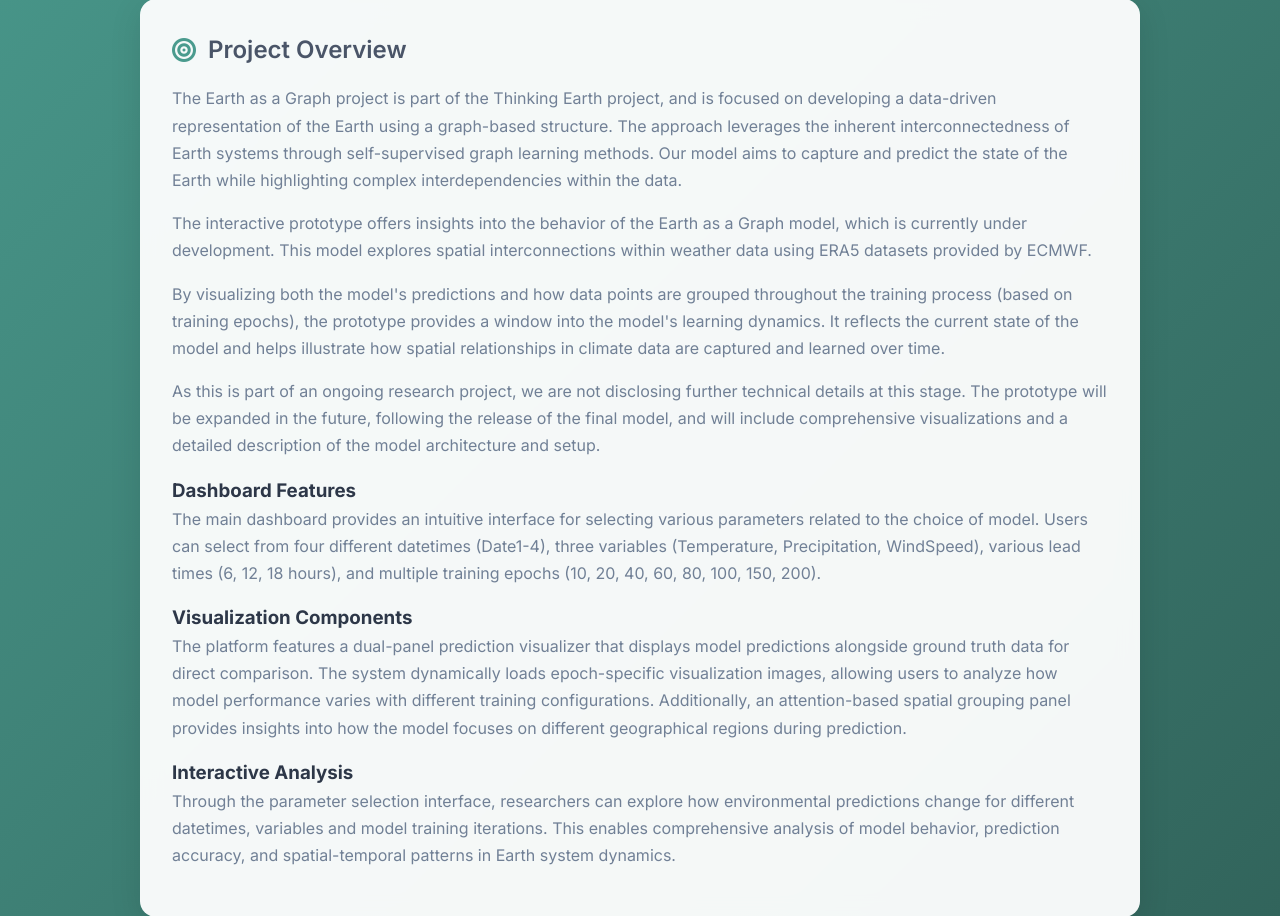
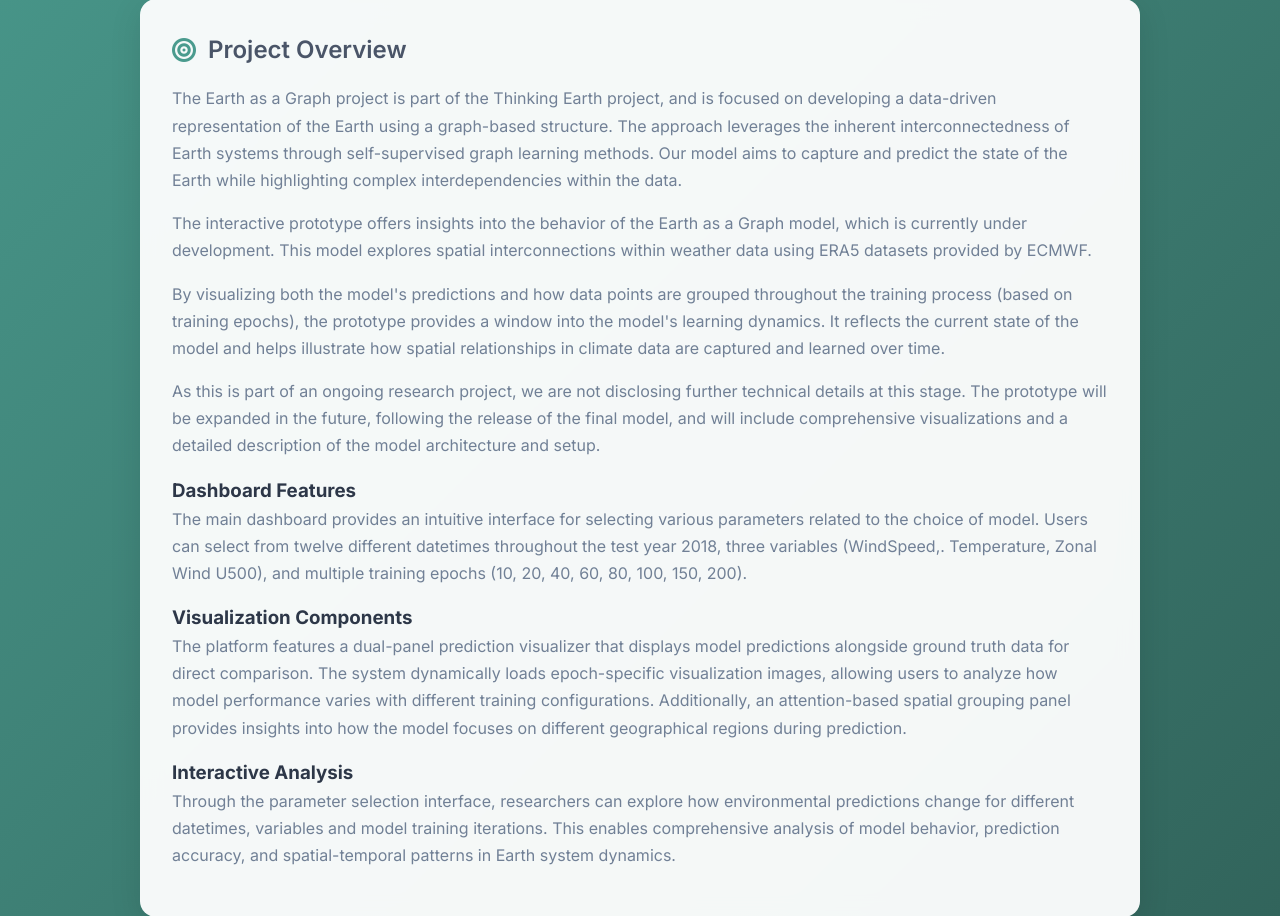
Before and after one commit to franzigrkn/thinkingearth_prototype, a Flask app: page /about in a window 1280 px wide. Shown: the part 323-1239 px from the top of the page. Run offline with Flask 3, Linux system fonts and the light colour scheme.

Commit message:
corrected about info

```diff
--- a/templates/about.html
+++ b/templates/about.html
@@ -37,7 +37,7 @@
             </p>            <h3>Dashboard Features</h3>
             <p>
                 The main dashboard provides an intuitive interface for selecting various parameters related to the choice of model.
-                Users can select from four different datetimes (Date1-4), three variables (Temperature, Precipitation, WindSpeed), various lead times (6, 12, 18 hours), and multiple training epochs (10, 20, 40, 60, 80, 100, 150, 200).
+                Users can select from twelve different datetimes throughout the test year 2018, three variables (WindSpeed,. Temperature, Zonal Wind U500), and multiple training epochs (10, 20, 40, 60, 80, 100, 150, 200).
             </p>
 
             <h3>Visualization Components</h3>
--- a/templates/index.html
+++ b/templates/index.html
@@ -182,7 +182,7 @@
                     <i class="fas fa-layer-group"></i>
                 </div>
                 <h3>Training Epochs</h3>
-                <p>Compare predictions from {{ epochs|length }} different training stages (10, 20, 30, 40 epochs) to analyze model convergence.</p>
+                <p>Compare predictions from {{ epochs|length }} different training stages (10, 20, 40, 60, 80, 100, 150, 200 epochs) to analyze model convergence.</p>
             </div>
         </div>
     </div>
```
